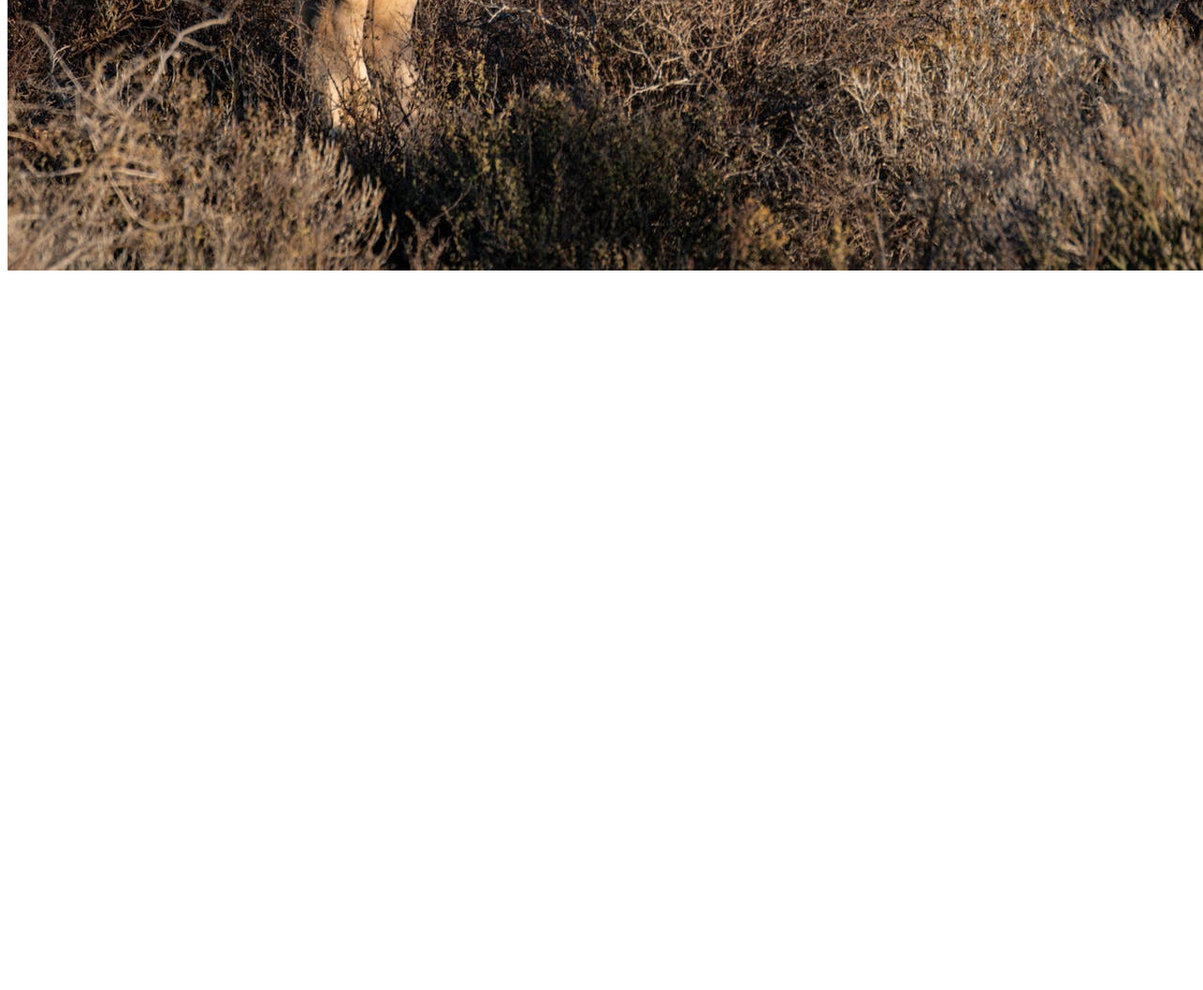
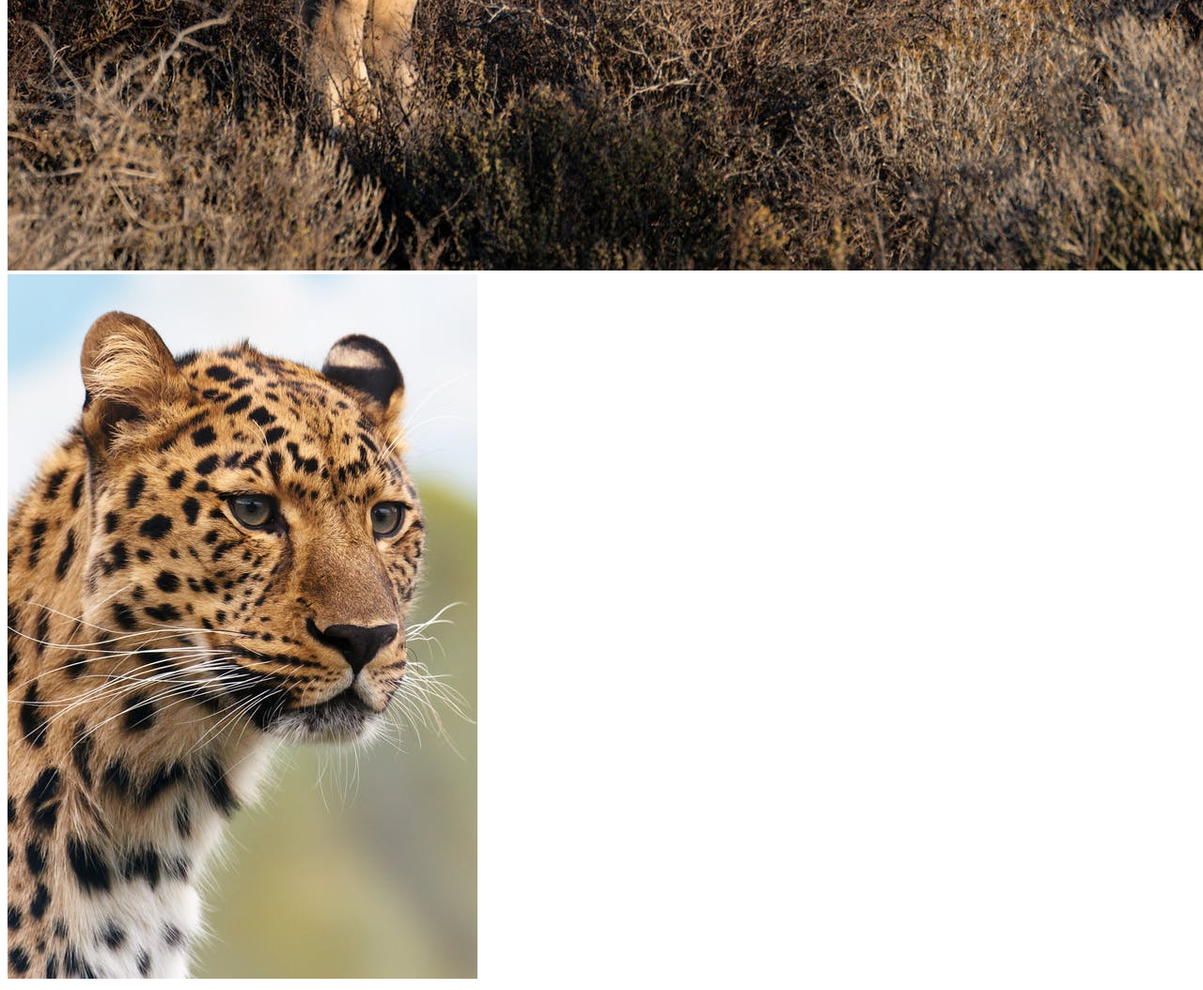
Before and after one commit to Jamshedjisan/my-second-repo, a plain HTML site: page index.html in a window 1280 px wide. Shown: the part 1246-2300 px from the top of the page at 94% size. Before the commit the page ends 1546 px from the top, so only its background shows below. Drawn offline with Linux system fonts and the light colour scheme; files whose address does not match are found by name.

Commit message:
tiger image added

```diff
--- a/index.html
+++ b/index.html
@@ -15,5 +15,6 @@
     <p>Its also new push in github</p>
     <p>I am coding coding and coding</p>
     <img src="lion.jpeg" alt="">
+    <img src="images/tiger.jpeg" alt="">
 </body>
 </html>
```
Also changed, not shown: images/lion.jpeg (renamed from lion.jpeg), images/th.jfif (added), images/tiger.jpeg (added).
